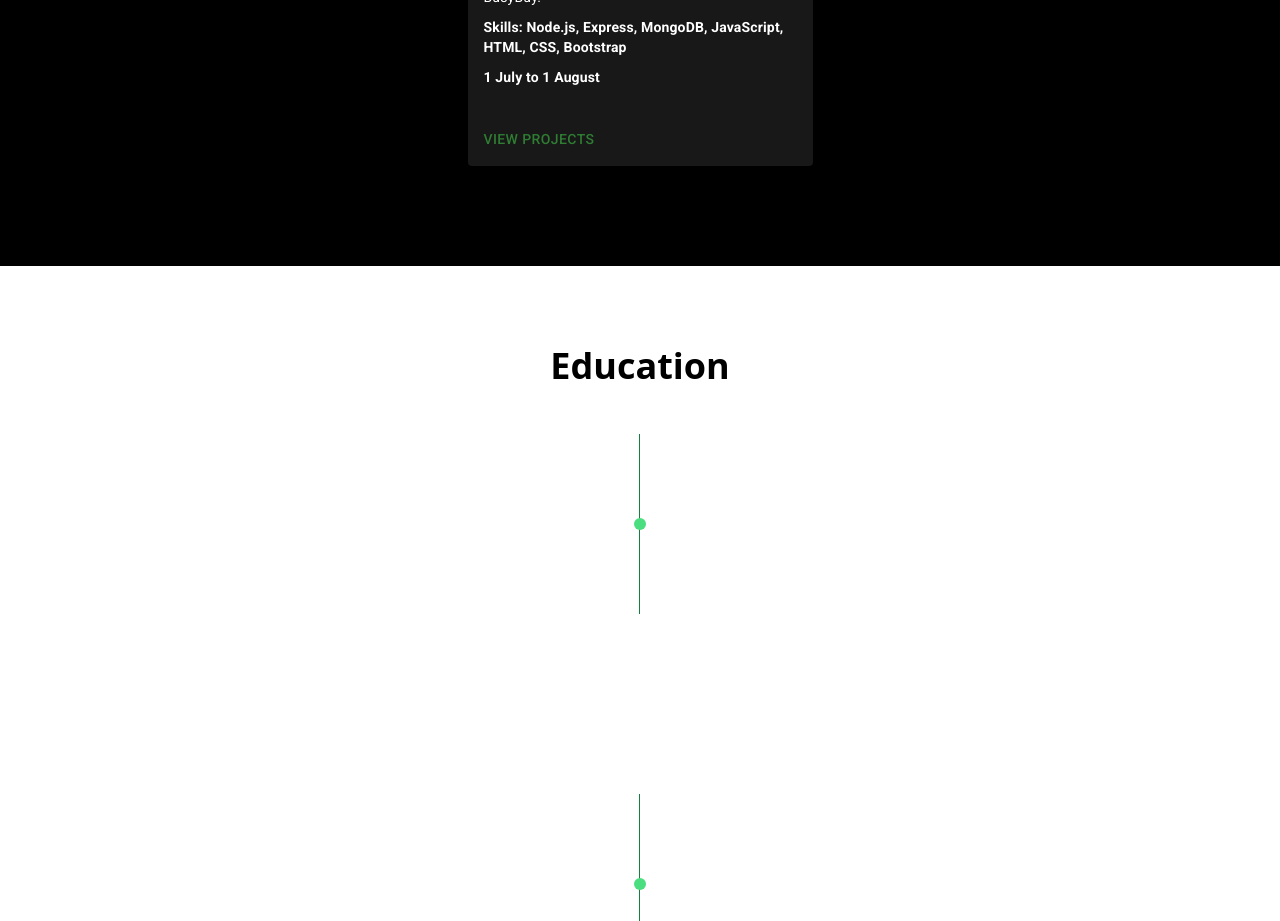
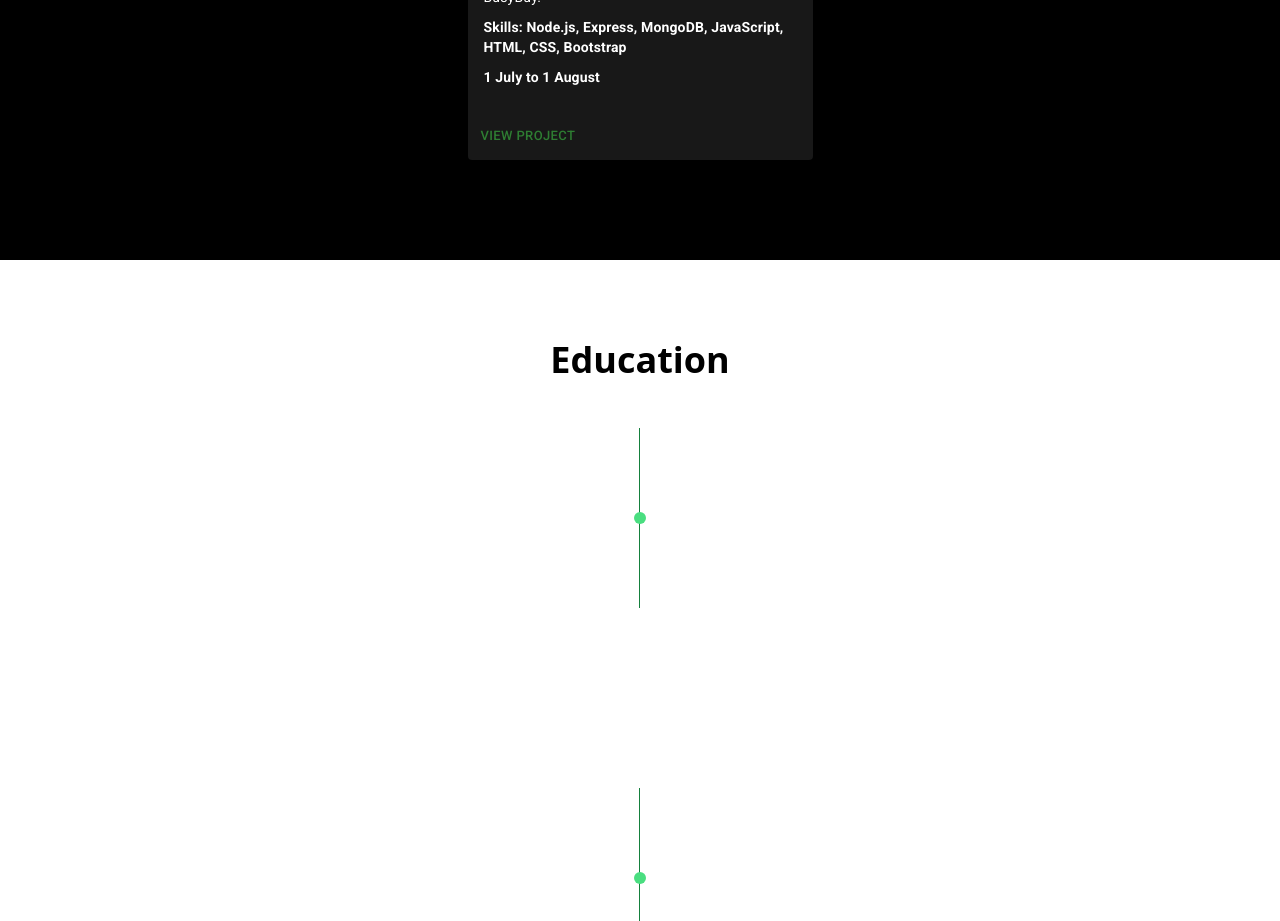
Before and after one commit to Shakshi94/portfolio, a React (Vite) app: page / in a window 1280 px wide. Shown: the part 4160-5081 px from the top of the page. Built offline with nearby package versions, Linux system fonts and the light colour scheme.

Commit message:
changes in internship.jsx file

```diff
--- a/src/components/internship.jsx
+++ b/src/components/internship.jsx
@@ -1,3 +1,4 @@
+import * as React from 'react';
 import { Card, CardContent, Typography, CardActions, Button } from "@mui/material";
 
 function internship() {
@@ -10,21 +11,18 @@ function internship() {
             <div className='flex align-items-center justify-center'>
              <Card sx={{ maxWidth: 345, margin: "20px auto", backgroundColor: '#181818',color:'white',
               "&:hover": {
-              backgroundColor: "#43A047",
-              color: 'black',
-            },
-            '&:hover Button': {
-              color: 'black'
-            }}}>
+                transform: "scale(1.05)",
+                boxShadow: "0 6px 20px rgba(255, 255, 255, 0.2)",
+              },}}>
                 <CardContent>
 
-                  <Typography variant="h5">
+                  <Typography variant="h5" color="white">
                     Prodigy Infotech
                   </Typography>
                     <Typography  component="div" sx={{ fontWeight: "bold" }}>
                     Full Stack Web Development
                   </Typography>
-                  <Typography variant="body2" sx={{ margin: "10px 0" }}>
+                  <Typography variant="body2" color="white" sx={{ margin: "10px 0" }}>
                     Worked on developing and deploying web applications using HTML, CSS, JavaScript, Node.js, Express, and MongoDB.
                     Completed 3 projects including an employee management system and authentication systems and BusyBuy.
                   </Typography>
@@ -36,7 +34,9 @@ function internship() {
                   </Typography>
                 </CardContent>
                 <CardActions>
-                  <Button color='success'>View Projects</Button>
+                  <Button size="small" color="success" href="https://github.com/Shakshi94">
+                    View Project
+                  </Button>
                 </CardActions>
               </Card>
           </div>
```
